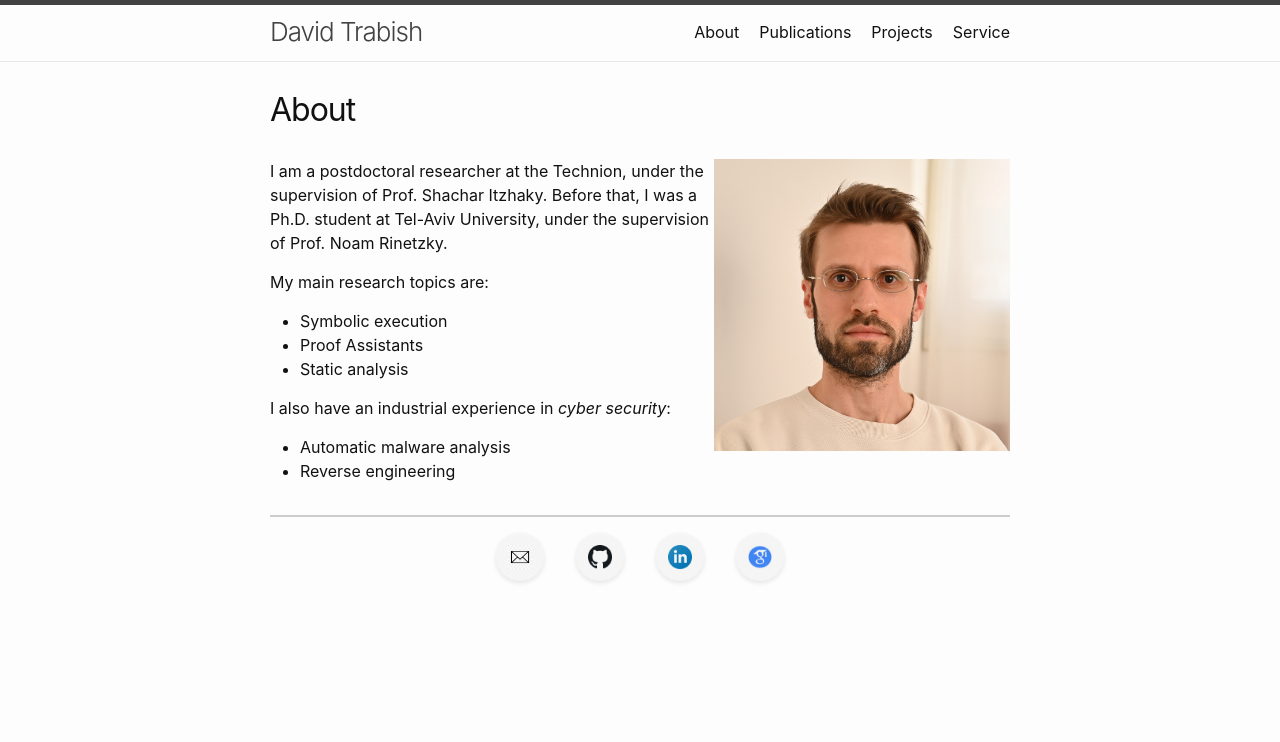
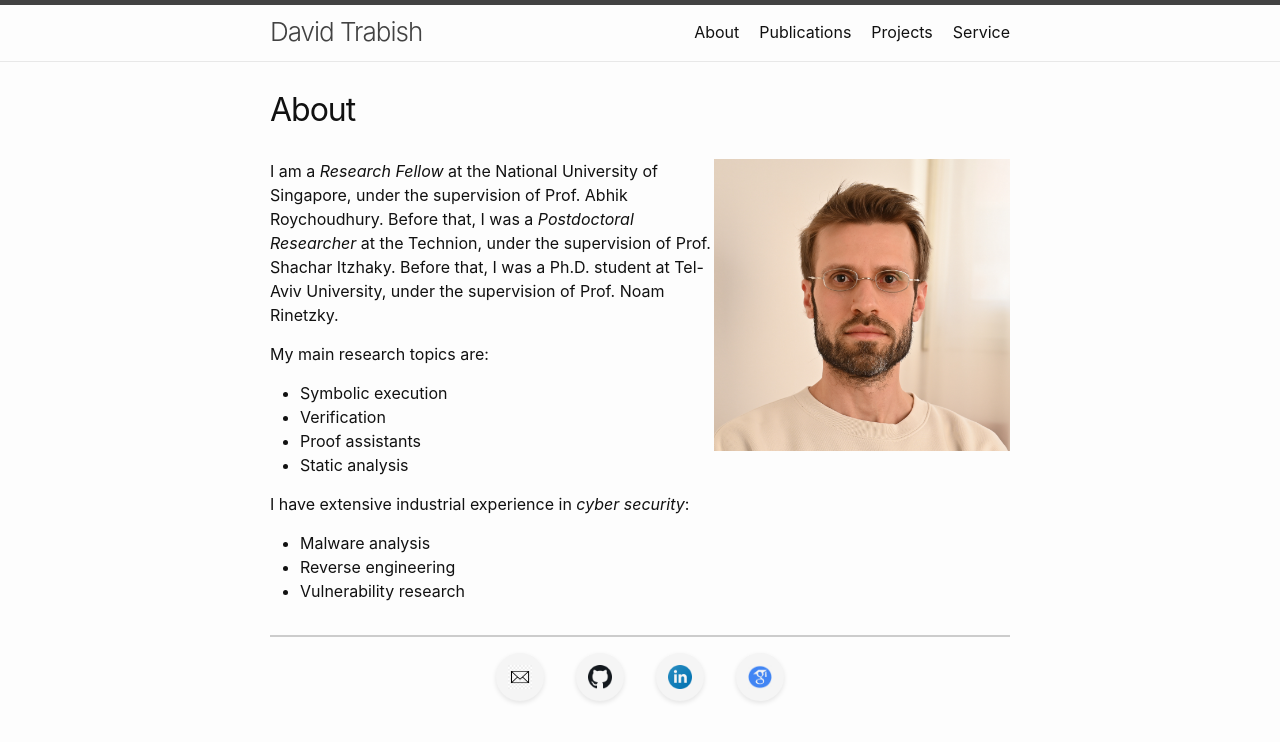
Before and after one commit to davidtr1037/davidtr1037.github.io, a Jekyll site: the page built from about.md, in a window 1280 px wide. Shown: the top 742 px of the page. Built offline with Jekyll 4.4.1, drawn with Linux system fonts in a browser that asks for light colours.

Commit message:
updating

```diff
--- a/about.md
+++ b/about.md
@@ -5,17 +5,20 @@ permalink: /about/
 ---
 
 <img style="float: right; width: 40%" src="/photo_2.jpg">
-I am a postdoctoral researcher at the Technion, under the supervision of Prof. Shachar Itzhaky.
+I am a _Research Fellow_ at the National University of Singapore, under the supervision of Prof. Abhik Roychoudhury.
+Before that, I was a _Postdoctoral Researcher_ at the Technion, under the supervision of Prof. Shachar Itzhaky.
 Before that, I was a Ph.D. student at Tel-Aviv University, under the supervision of Prof. Noam Rinetzky.
 
 My main research topics are:
 - Symbolic execution
-- Proof Assistants
+- Verification
+- Proof assistants
 - Static analysis
 
-I also have an industrial experience in _cyber security_:
-- Automatic malware analysis
+I have extensive industrial experience in _cyber security_:
+- Malware analysis
 - Reverse engineering
+- Vulnerability research
 
 <style>
 .contact-bar {
```
